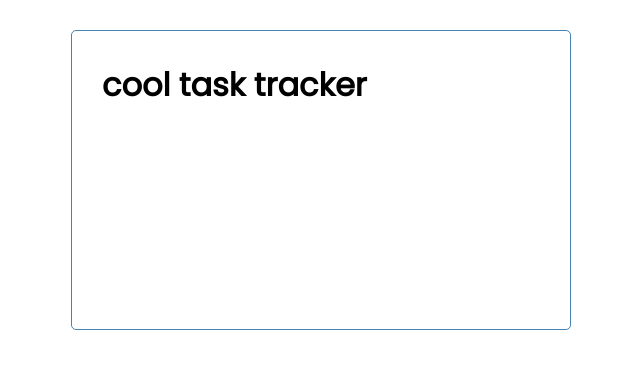
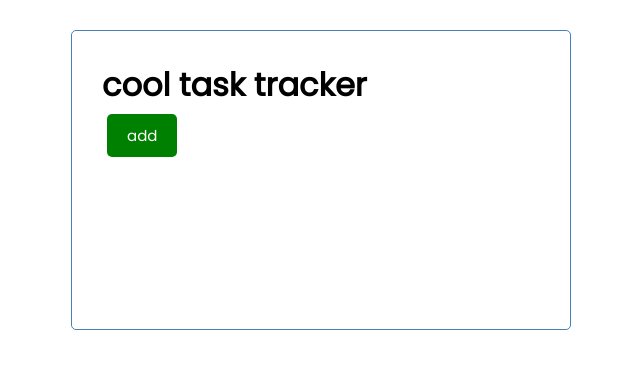
Before and after one commit to Med-MG/react-task-tracker, a React (Create React App) app: page / in a window 1280 px wide. Shown: the top 368 px of the page, without its empty margins (319-959 px from the left). Built offline with nearby package versions, Linux system fonts and the light colour scheme.

Commit message:
btn component and header componant update

```diff
--- /dev/null
+++ b/src/components/Button.js
@@ -0,0 +1,19 @@
+
+import PropTypes from 'prop-types'
+
+const Button = ({color, text, onClick}) => {
+    return  <button onClick={onClick} style={{backgroundColor: color}} className='btn'>{text}</button>
+}
+
+Button.defaultProps = {
+    text: 'submit',
+    color: 'black',
+}
+
+Button.propTypes = {
+    text: PropTypes.string,
+    color: PropTypes.string,
+    onClick: PropTypes.func
+}
+
+export default Button;
--- a/src/components/Header.js
+++ b/src/components/Header.js
@@ -1,11 +1,15 @@
 
 import propTypes from 'prop-types'
-
+import Button from './Button'
 
 const Header = ({title}) => {
+    const onClick = () => {
+        console.log("Clicked");
+    }
     return (
         <header>
             <h1>{title}</h1>
+            <Button  onClick={onClick} color="green" text="add" />
         </header>
     )
 }
```
